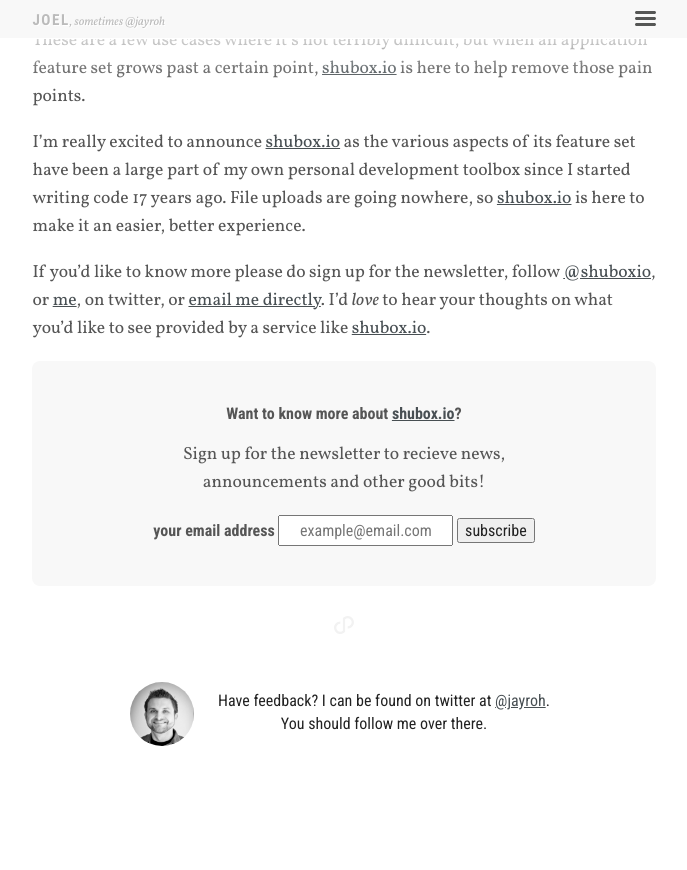
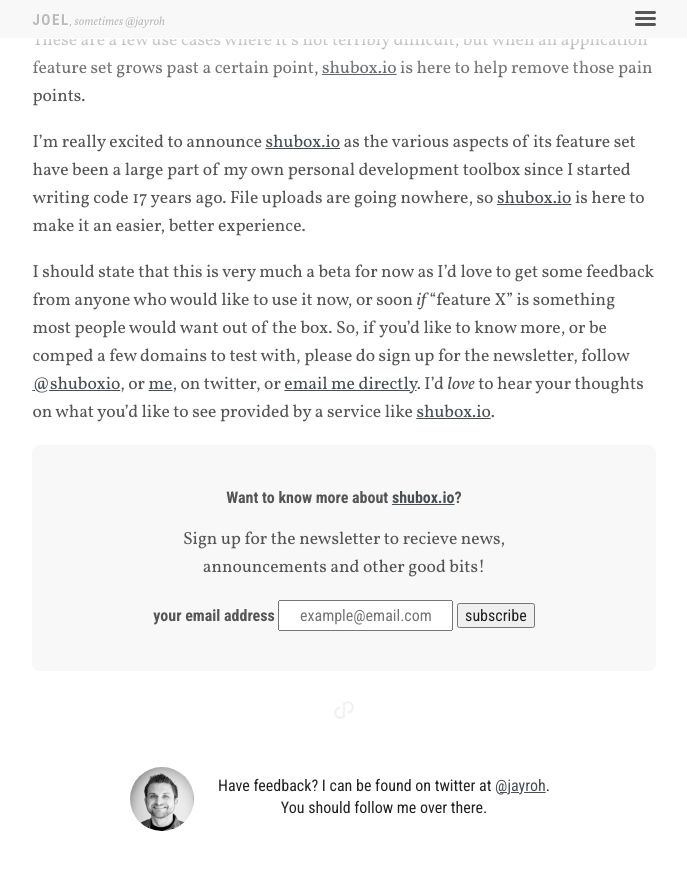
Before and after one commit to jayroh/joeloliveira.com, a Jekyll site: the page built from _posts/2016-01-06-announcing-shubox.md, in a window 1280 px wide and 900 px high, scrolled down 916 px. Shown: the top 870 px of the window, without its empty margins (296-983 px from the left). Built offline with Jekyll 4.4.1, drawn with Linux system fonts in a browser that asks for light colours; nearby versions of some CDN libraries; Markdown is read by kramdown in place of the engine named in the settings; before the commit the page ends 1747 px from its top, so only the background shows below that.

Commit message:
Update last paragraph with note about being beta

```diff
--- a/_posts/2016-01-06-announcing-shubox.md
+++ b/_posts/2016-01-06-announcing-shubox.md
@@ -38,9 +38,12 @@
 large part of my own personal development toolbox since I started writing code 17 years ago. File
 uploads are going nowhere, so [shubox.io][] is here to make it an easier, better experience.
 
-If you'd like to know more please do sign up for the newsletter, follow [@shuboxio][], or [me][], on
-twitter, or <span class="email-me">email me directly</span>. I'd *love* to hear your thoughts on
-what you'd like to see provided by a service like [shubox.io][].
+I should state that this is very much a beta for now as I'd love to get some feedback from anyone
+who would like to use it now, or soon *if* "feature X" is something most people would want out of
+the box. So, if you'd like to know more, or be comped a few domains to test with, please do sign up
+for the newsletter, follow [@shuboxio][], or [me][], on twitter, or <span class="email-me">email me
+directly</span>. I'd *love* to hear your thoughts on what you'd like to see provided by a service
+like [shubox.io][].
 
 [Shubox.io]: https://shubox.io
 [shubox.io]: https://shubox.io
```
